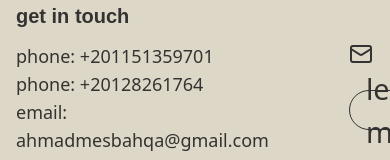
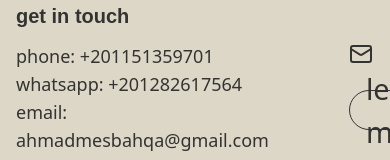
Before and after one commit to AhmadQA-art/portfolio, a React (Vite) app: page / in a window 390 px wide. Shown: the part 2578-2738 px from the top of the page. Built offline with nearby package versions, Linux system fonts and the light colour scheme; the HTML template or start-up script is replaced by a standard one.

Commit message:
edited phone number

```diff
--- a/src/components/Portfolio.jsx
+++ b/src/components/Portfolio.jsx
@@ -287,7 +287,7 @@ const Contact = () => (
       <div className="flex justify-start items-start space-x-20"> {/* Flex container for text and icons/button */}
         <div className="flex flex-col text-left"> {/* Column layout for text */}
           <p className="text-lg text-[#333332]">Phone: +201151359701</p>
-          <p className="text-lg text-[#333332]">Phone: +20128261764</p>
+          <p className="text-lg text-[#333332]">Whatsapp: +201282617564</p>
           <p className="text-lg text-[#333332]">Email: <a href="mailto:ahmadmesbahqa@gmail.com" className="text-[#333332] hover:underline">ahmadmesbahqa@gmail.com</a></p>
         </div>
         <div className="flex flex-col items-center space-y-6"> {/* Column layout for icons and button */}
```
Also changed, not shown: 2 other files (tests, documents, lock files or other folders).
